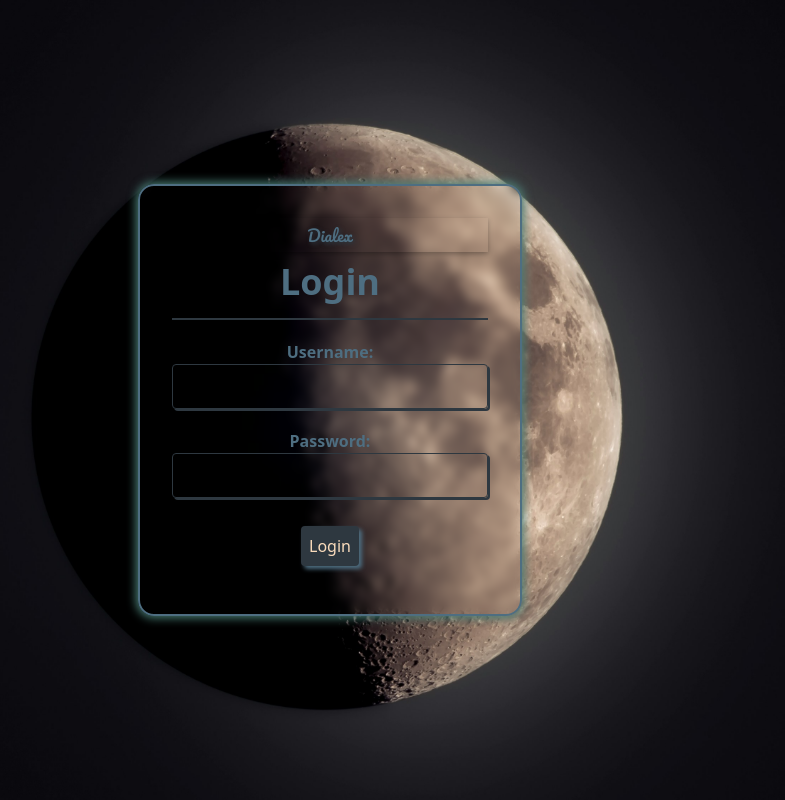
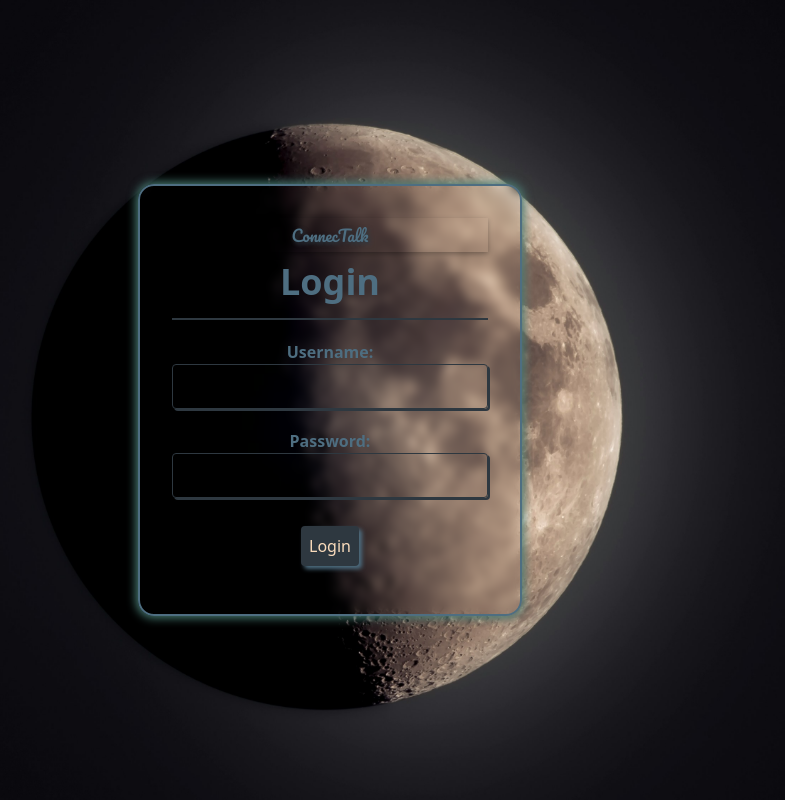
Before and after one commit to JigarRaval/ConnecTalk, a React (Vite) app in the folder app/: page /login in a window 1280 px wide. Shown: the whole page, without its empty margins (310-1095 px from the left). Built offline with nearby package versions, Linux system fonts and the light colour scheme; no server answers.

Commit message:
change in name

```diff
--- a/app/src/components/Home.jsx
+++ b/app/src/components/Home.jsx
@@ -140,7 +140,7 @@ export default function Home() {
   return (
     <div className="home-container flex w-screen   ">
       <Helmet>
-        <title>Dialex - chat</title>
+        <title>ConnecTalk - chat</title>
       </Helmet>
       <div className="sidebar  w-1/3 lg:w-1/6  lg:px-10 min-h-screen  border-r-2 pt-5 ">
         <div className="profile-section flex flex-col  w-full mb-5 ">
@@ -179,7 +179,7 @@ export default function Home() {
             src="src/assets/vecteezy_3d-rendering-of-speech-bubble-icons-3d-pastel-chat-icon_29108221.png"
             alt=""
           />
-          <h1 className=" ">Dialex</h1>
+          <h1 className=" ">ConnecTalk </h1>
         </div>
       </div>
       <div className="content w-2/3 lg:w-5/6    ">
--- a/app/src/components/Login.jsx
+++ b/app/src/components/Login.jsx
@@ -41,14 +41,14 @@ const Login = () => {
   return (
     <div className="register-container flex h-screen p-20 justify-center items-center">
       <Helmet>
-        <title>Dialex - Login</title>
+        <title>ConnecTalk - Login</title>
       </Helmet>
 
       <form
         onSubmit={handleSubmit}
         className="register-form border-2 p-8 max-w-96 w-full text-center rounded-2xl "
       >
-        <h1 className="app-header">Dialex</h1>
+        <h1 className="app-header">ConnecTalk </h1>
         <h2 className="border-b-2 pb-4 text-4xl font-bold">Login</h2>
         <div className="form-group">
           <label htmlFor="username">Username:</label>
--- a/app/src/components/Register.jsx
+++ b/app/src/components/Register.jsx
@@ -51,14 +51,14 @@ const Register = () => {
   return (
     <div className="register-container flex h-screen p-20 justify-center items-center ">
       <Helmet>
-        <title>Dialex - Register</title>
+        <title>ConnecTalk - Register</title>
       </Helmet>
 
       <form
         onSubmit={handleSubmit}
         className=" register-form border-2 p-8 max-w-96 w-full text-center rounded-2xl   "
       >
-        <h1 className="app-header">Dialex</h1>
+        <h1 className="app-header">ConnecTalk </h1>
         <h2 className="border-b-2 pb-4 text-4xl font-bold ">Register</h2>
         <div className="form-group">
           <label htmlFor="username">Username:</label>
```
